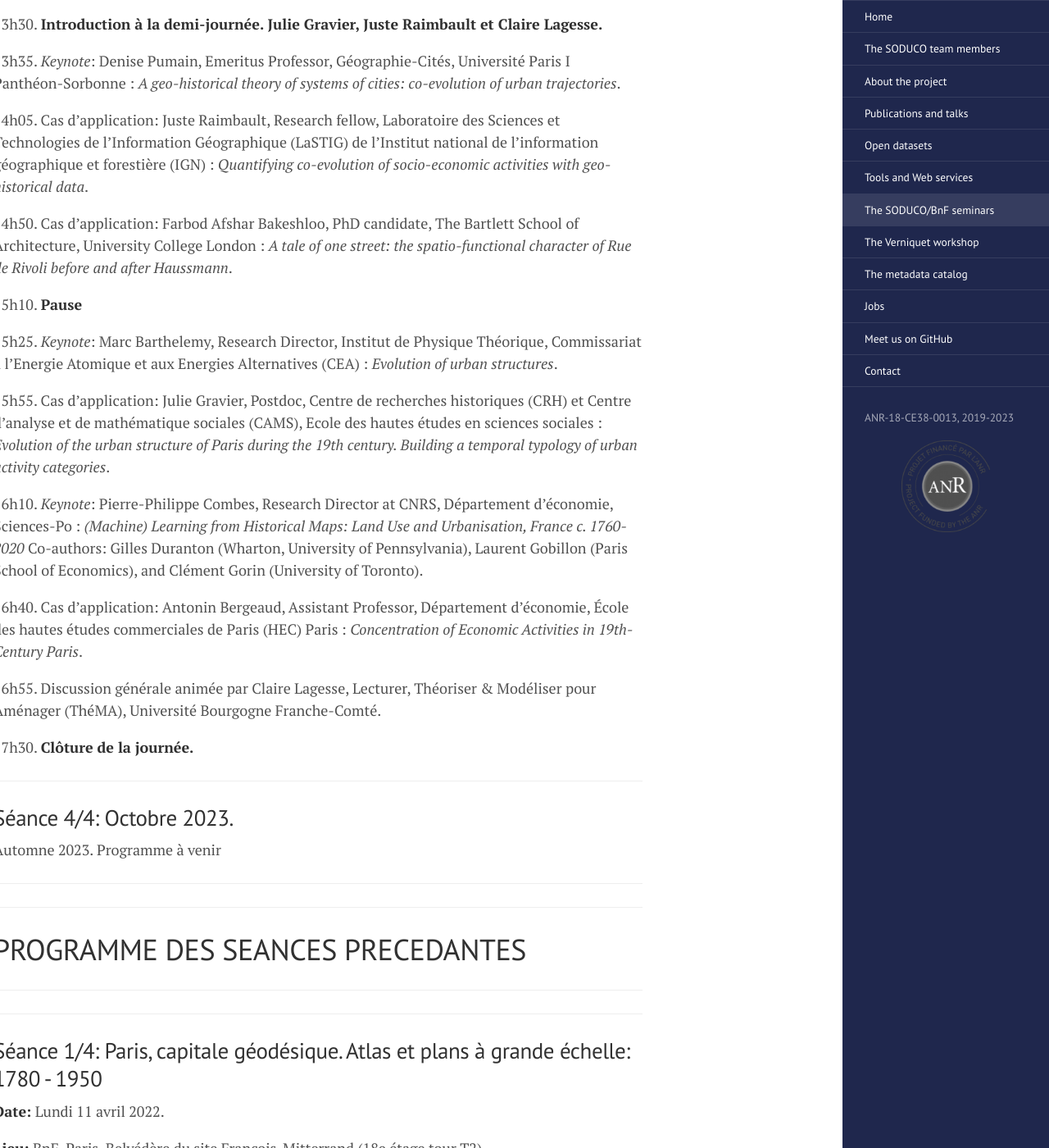
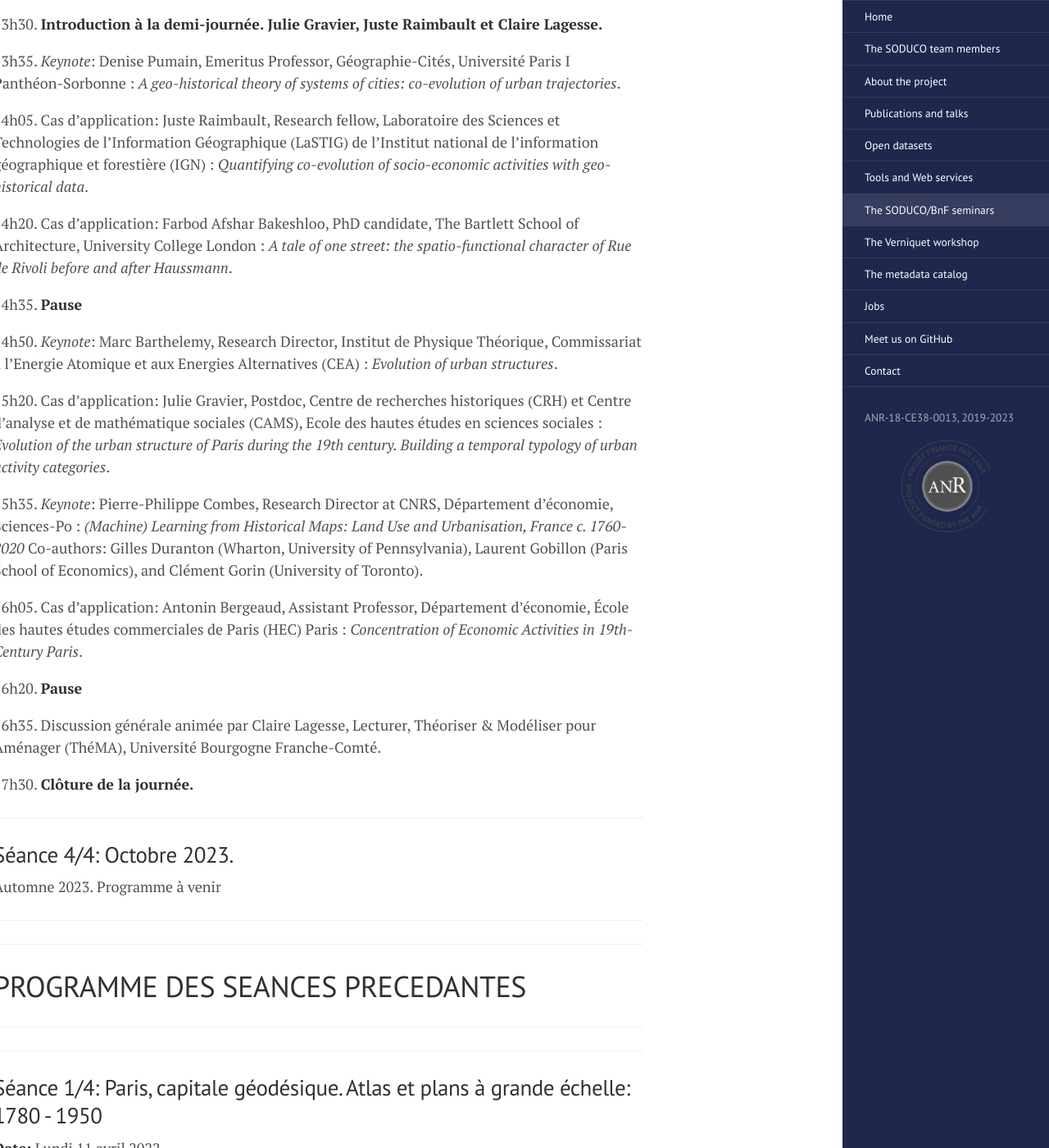
Before and after one commit to soduco/soduco.github.io, a Jekyll site: the page built from soduco_bnf_seminars.md, in a window 1280 px wide and 1400 px high, scrolled down 4094 px. Shown: the whole window at 82% size. Built offline with Jekyll 4.4.1, drawn with Linux system fonts in a browser that asks for light colours.

Commit message:
changement horraires

```diff
--- a/soduco_bnf_seminars.md
+++ b/soduco_bnf_seminars.md
@@ -90,19 +90,21 @@ Partant d'un même corpus de données ouvertes, à savoir celles relatives aux l
 
 14h05. Cas d’application: Juste Raimbault, Research fellow, Laboratoire des Sciences et Technologies de l'Information Géographique (LaSTIG) de l'Institut national de l’information géographique et forestière (IGN) : *Quantifying co-evolution of socio-economic activities with geo-historical data*.
 
-14h50. Cas d’application: Farbod Afshar Bakeshloo, PhD candidate, The Bartlett School of Architecture, University College London : *A tale of one street: the spatio-functional character of Rue de Rivoli before and after Haussmann*.
+14h20. Cas d’application: Farbod Afshar Bakeshloo, PhD candidate, The Bartlett School of Architecture, University College London : *A tale of one street: the spatio-functional character of Rue de Rivoli before and after Haussmann*.
 
-15h10. **Pause**
+14h35. **Pause**
 
-15h25. *Keynote*: Marc Barthelemy, Research Director, Institut de Physique Théorique, Commissariat à l'Energie Atomique et aux Energies Alternatives (CEA) : *Evolution of urban structures*.
+14h50. *Keynote*: Marc Barthelemy, Research Director, Institut de Physique Théorique, Commissariat à l'Energie Atomique et aux Energies Alternatives (CEA) : *Evolution of urban structures*.
 
-15h55. Cas d’application: Julie Gravier, Postdoc, Centre de recherches historiques (CRH) et Centre d'analyse et de mathématique sociales (CAMS), Ecole des hautes études en sciences sociales : *Evolution of the urban structure of Paris during the 19th century. Building a temporal typology of urban activity categories*.
+15h20. Cas d’application: Julie Gravier, Postdoc, Centre de recherches historiques (CRH) et Centre d'analyse et de mathématique sociales (CAMS), Ecole des hautes études en sciences sociales : *Evolution of the urban structure of Paris during the 19th century. Building a temporal typology of urban activity categories*.
 
-16h10. *Keynote*: Pierre-Philippe Combes, Research Director at CNRS, Département d’économie, Sciences-Po : *(Machine) Learning from Historical Maps: Land Use and Urbanisation, France c. 1760-2020* Co-authors: Gilles Duranton (Wharton, University of Pennsylvania), Laurent Gobillon (Paris School of Economics), and Clément Gorin (University of Toronto).
+15h35. *Keynote*: Pierre-Philippe Combes, Research Director at CNRS, Département d’économie, Sciences-Po : *(Machine) Learning from Historical Maps: Land Use and Urbanisation, France c. 1760-2020* Co-authors: Gilles Duranton (Wharton, University of Pennsylvania), Laurent Gobillon (Paris School of Economics), and Clément Gorin (University of Toronto).
 
-16h40. Cas d’application: Antonin Bergeaud, Assistant Professor, Département d’économie, École des hautes études commerciales de Paris (HEC) Paris : *Concentration of Economic Activities in 19th-Century Paris*.
+16h05. Cas d’application: Antonin Bergeaud, Assistant Professor, Département d’économie, École des hautes études commerciales de Paris (HEC) Paris : *Concentration of Economic Activities in 19th-Century Paris*.
 
-16h55. Discussion générale animée par Claire Lagesse, Lecturer, Théoriser & Modéliser pour Aménager (ThéMA), Université Bourgogne Franche-Comté.
+16h20. **Pause**
+
+16h35. Discussion générale animée par Claire Lagesse, Lecturer, Théoriser & Modéliser pour Aménager (ThéMA), Université Bourgogne Franche-Comté.
 
 17h30. **Clôture de la journée.**
 
```
